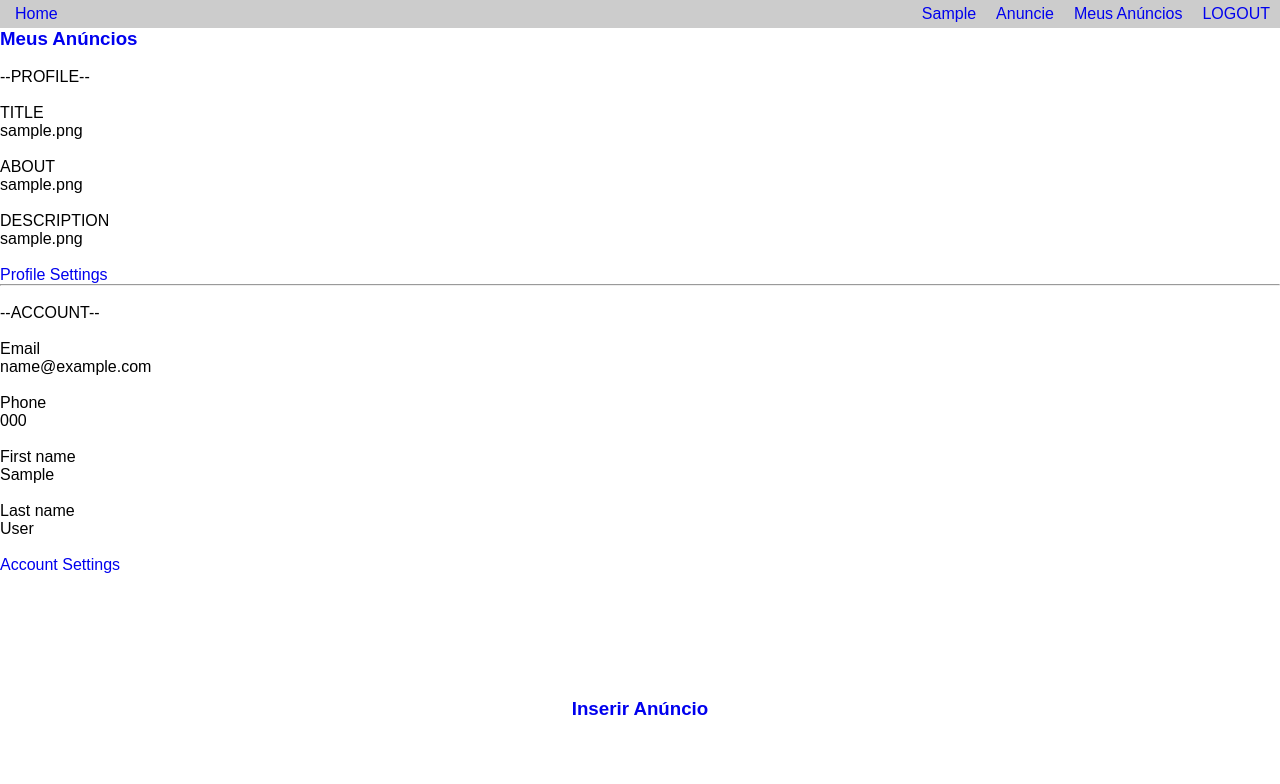
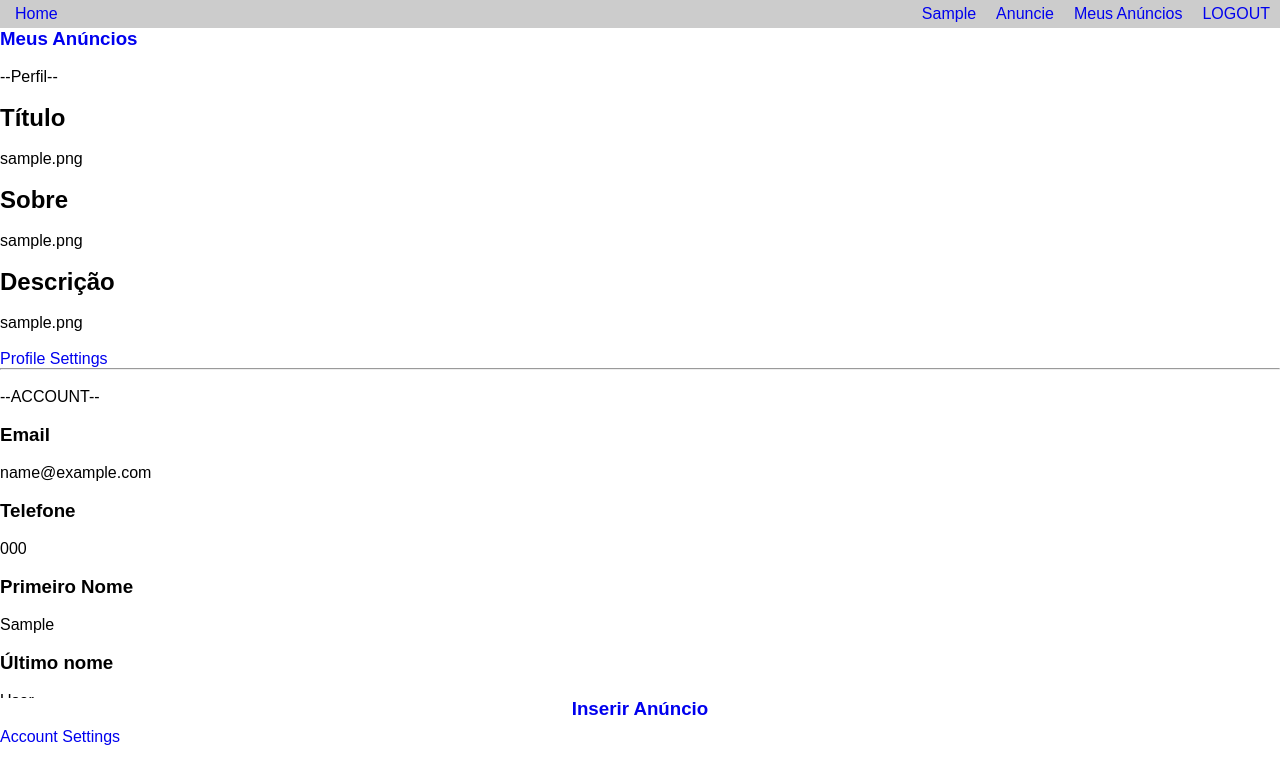
Before and after one commit to yagomalves/marketplace, a PHP site: page /projetos/profile.php in a window 1280 px wide. Shown: the top 784 px of the page. Run offline with PHP 8.4, Linux system fonts and the light colour scheme; the visitor is signed in with stand-in values (Sample User, id 1); tables that the repository leaves empty or names only in its code hold one stand-in row (values such as "Sample post").

Commit message:
alterações na UI

```diff
--- a/assets/css/global.css
+++ b/assets/css/global.css
@@ -72,7 +72,19 @@ footer{
     background: #fff;
 }
 
-.mainFormFields button{
+/*.mainFormFields button{
+    display: flex;
+    flex-direction: row;
+    margin-top: 3px;
+    width: 57%;
+    justify-content: center;
+    background-color: transparent;
+    border: 1px solid #919191;
+    padding: 3px;
+    border-radius: 3px;
+} */
+
+button{
     display: flex;
     flex-direction: row;
     margin-top: 3px;
--- a/profile.php
+++ b/profile.php
@@ -13,38 +13,39 @@ $profileInfo = new ProfileInfoView();
 
 ?>
 <h3><a href="myAds.php">Meus Anúncios</a></h3><br>
+
+<div class='infos'>
     <?php
-echo "--PROFILE-- <br> <br>";
-echo "TITLE <br>";
+    echo "--Perfil-- <br> <br>";
+    echo "<h2>Título</h2> <br>";
     $profileInfo->FetchTitle($_SESSION["userid"]);
     echo "<br> <br>";
-echo "ABOUT <br>";
+    echo "<h2>Sobre</h2> <br>";
     $profileInfo->FetchAbout($_SESSION["userid"]);
     echo "<br> <br>";
-echo "DESCRIPTION <br>";
+    echo "<h2>Descrição</h2> <br>";
     $profileInfo->FetchText($_SESSION["userid"]);
     echo "<br> <br>";
     ?>
-
+</div>
 
 <p><a href="profilesettings.php">Profile settings</a></p>
 <hr>
 <br>
 
 <?php
-
 $accountInfo = new AccountInfoView();
 echo "--ACCOUNT-- <br> <br>";
-echo "Email <br>";
+echo "<h3>Email</h3> <br>";
 $accountInfo->FetchEmail($_SESSION["userid"]);
 echo "<br> <br>";
-echo "Phone <br>";
+echo "<h3>Telefone</h3> <br>";
 $accountInfo->FetchPhone($_SESSION["userid"]);
 echo "<br> <br>";
-echo "First name <br>";
+echo "<h3>Primeiro Nome</h3> <br>";
 $accountInfo->FetchFirstName($_SESSION["userid"]);
 echo "<br> <br>";
-echo "Last name <br>";
+echo "<h3>Último nome</h3> <br>";
 $accountInfo->FetchLastName($_SESSION["userid"]);
 echo "<br> <br>";
 ?>
@@ -53,4 +54,3 @@ echo "<br> <br>";
 
 <?php
 include_once "adFooter.php";
-?>
```
Lines whose indentation alone changed are shown as unchanged.
